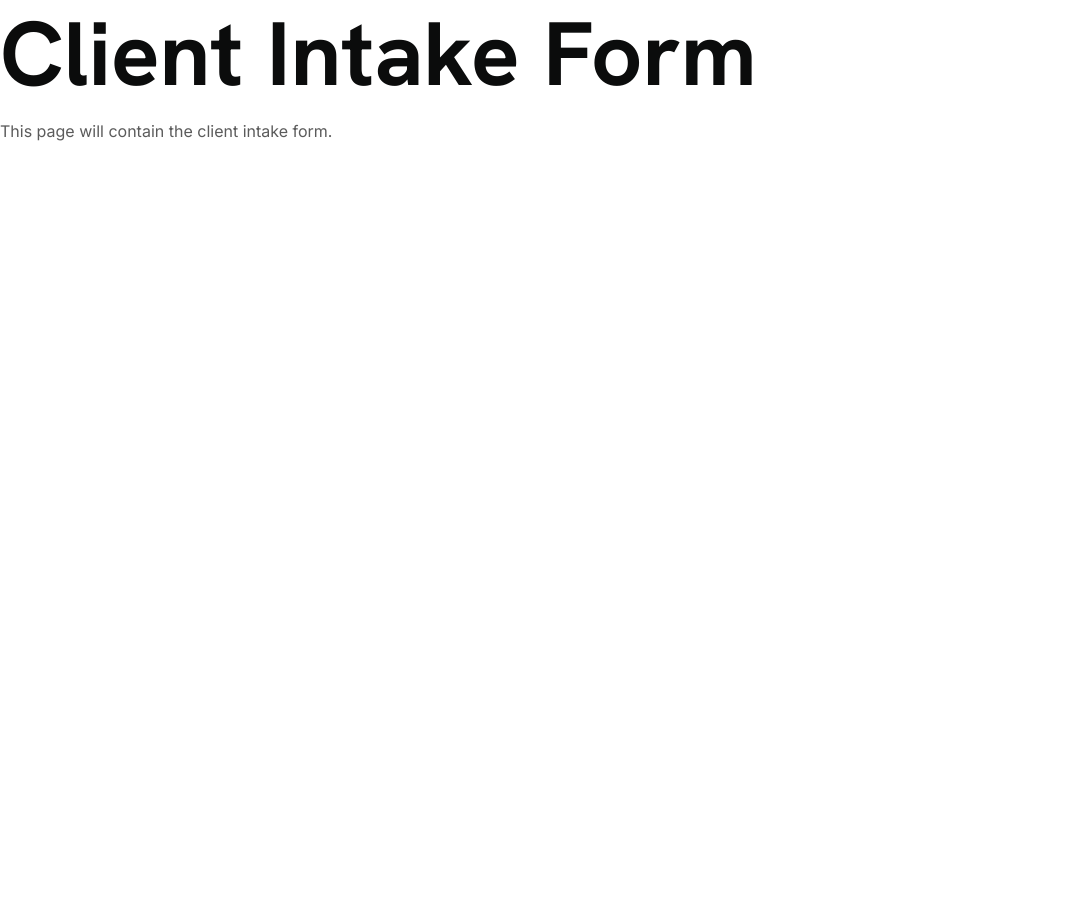
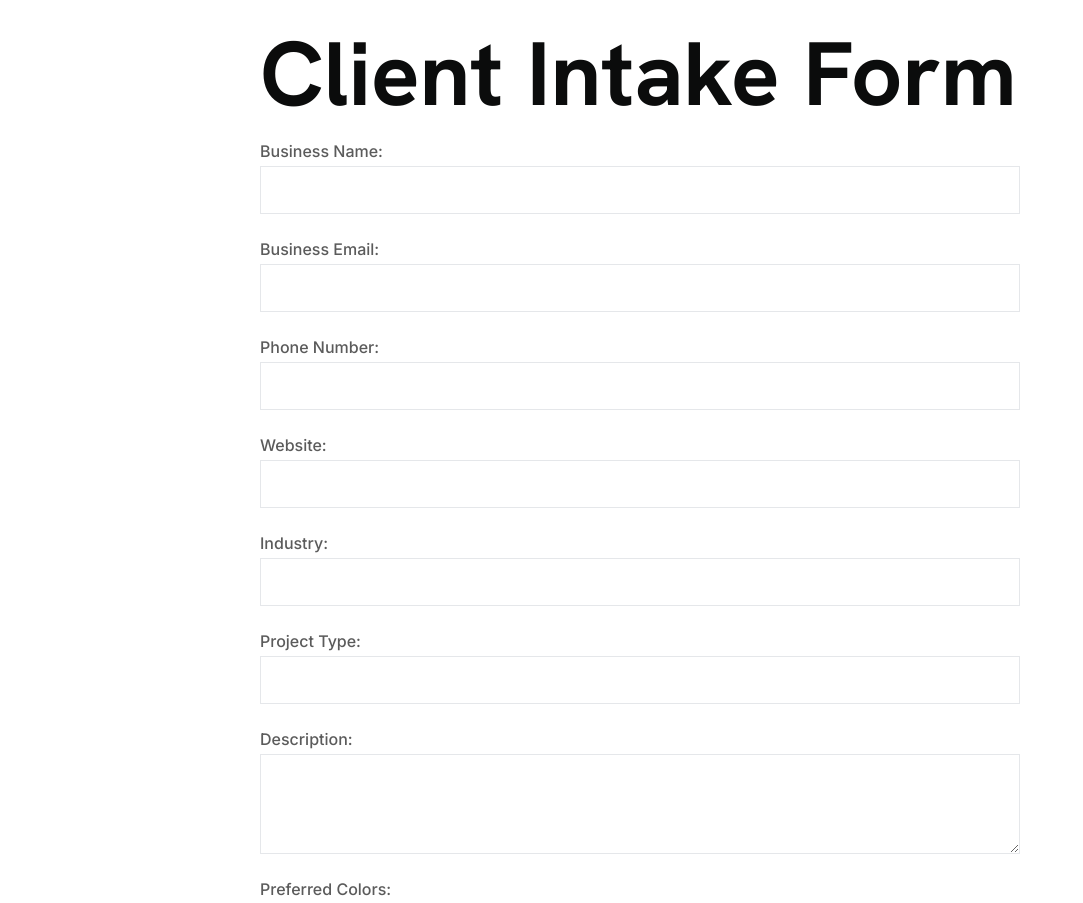
Before and after one commit to pixelways-Inc/pixelways, a Next.js app: page /client-intake in a window 1280 px wide. Shown: the top 903 px of the page, without its empty margins (0-1083 px from the left). Before the commit the page ends 800 px from the top, so only its background shows below. Built offline with nearby package versions, Linux system fonts and the light colour scheme; no server answers.

Commit message:
FEAT: Implement client intake form with Supabase integration

```diff
--- a/app/client-intake/page.js
+++ b/app/client-intake/page.js
@@ -1,10 +1,169 @@
-import React from 'react';
+import React, { useState } from 'react';
+import { supabase } from '../../utility/supabaseClient';
 
 const ClientIntakePage = () => {
+  const [formData, setFormData] = useState({
+    business_name: '',
+    business_email: '',
+    phone_number: '',
+    website: '',
+    industry: '',
+    project_type: '',
+    description: '',
+    preferred_colors: '',
+    target_audience: '',
+    competitors: '',
+    budget_range: '',
+    deadline: '',
+    special_requirements: '',
+  });
+  const [logoFile, setLogoFile] = useState(null);
+  const [otherFiles, setOtherFiles] = useState([]);
+  const [message, setMessage] = useState('');
+  const [error, setError] = useState('');
+
+  const handleChange = (e) => {
+    setFormData({ ...formData, [e.target.name]: e.target.value });
+  };
+
+  const handleLogoFileChange = (e) => {
+    setLogoFile(e.target.files[0]);
+  };
+
+  const handleOtherFilesChange = (e) => {
+    setOtherFiles(Array.from(e.target.files));
+  };
+
+  const handleSubmit = async (e) => {
+    e.preventDefault();
+    setMessage('');
+    setError('');
+
+    try {
+      let logo_url = null;
+      if (logoFile) {
+        const logoFileName = `${formData.business_name}/logo/${logoFile.name}`;
+        const { data: uploadData, error: uploadError } = await supabase.storage
+          .from('quotes')
+          .upload(logoFileName, logoFile, { cacheControl: '3600', upsert: false });
+
+        if (uploadError) throw uploadError;
+        logo_url = `${process.env.NEXT_PUBLIC_SUPABASE_URL}/storage/v1/object/public/quotes/${logoFileName}`;
+      }
+
+      const uploadedFileUrls = [];
+      for (const file of otherFiles) {
+        const otherFileName = `${formData.business_name}/other_files/${file.name}`;
+        const { data: uploadData, error: uploadError } = await supabase.storage
+          .from('quotes')
+          .upload(otherFileName, file, { cacheControl: '3600', upsert: false });
+
+        if (uploadError) throw uploadError;
+        uploadedFileUrls.push(`${process.env.NEXT_PUBLIC_SUPABASE_URL}/storage/v1/object/public/quotes/${otherFileName}`);
+      }
+
+      const { data, error: insertError } = await supabase
+        .from('client_intake')
+        .insert({
+          ...formData,
+          logo_url: logo_url,
+          uploaded_files: uploadedFileUrls.length > 0 ? uploadedFileUrls : null,
+        });
+
+      if (insertError) throw insertError;
+
+      setMessage('Client intake form submitted successfully!');
+      setFormData({
+        business_name: '',
+        business_email: '',
+        phone_number: '',
+        website: '',
+        industry: '',
+        project_type: '',
+        description: '',
+        preferred_colors: '',
+        target_audience: '',
+        competitors: '',
+        budget_range: '',
+        deadline: '',
+        special_requirements: '',
+      });
+      setLogoFile(null);
+      setOtherFiles([]);
+    } catch (err) {
+      console.error('Error submitting form:', err);
+      setError(`Failed to submit form: ${err.message}`);
+    }
+  };
+
   return (
-    <div>
+    <div style={{ padding: '20px', maxWidth: '800px', margin: 'auto' }}>
       <h1>Client Intake Form</h1>
-      <p>This page will contain the client intake form.</p>
+      {message && <p style={{ color: 'green' }}>{message}</p>}
+      {error && <p style={{ color: 'red' }}>{error}</p>}
+      <form onSubmit={handleSubmit} style={{ display: 'grid', gap: '15px' }}>
+        <label>
+          Business Name:
+          <input type="text" name="business_name" value={formData.business_name} onChange={handleChange} required style={{ width: '100%', padding: '8px' }} />
+        </label>
+        <label>
+          Business Email:
+          <input type="email" name="business_email" value={formData.business_email} onChange={handleChange} required style={{ width: '100%', padding: '8px' }} />
+        </label>
+        <label>
+          Phone Number:
+          <input type="text" name="phone_number" value={formData.phone_number} onChange={handleChange} style={{ width: '100%', padding: '8px' }} />
+        </label>
+        <label>
+          Website:
+          <input type="url" name="website" value={formData.website} onChange={handleChange} style={{ width: '100%', padding: '8px' }} />
+        </label>
+        <label>
+          Industry:
+          <input type="text" name="industry" value={formData.industry} onChange={handleChange} style={{ width: '100%', padding: '8px' }} />
+        </label>
+        <label>
+          Project Type:
+          <input type="text" name="project_type" value={formData.project_type} onChange={handleChange} style={{ width: '100%', padding: '8px' }} />
+        </label>
+        <label>
+          Description:
+          <textarea name="description" value={formData.description} onChange={handleChange} style={{ width: '100%', padding: '8px', minHeight: '100px' }}></textarea>
+        </label>
+        <label>
+          Preferred Colors:
+          <input type="text" name="preferred_colors" value={formData.preferred_colors} onChange={handleChange} style={{ width: '100%', padding: '8px' }} />
+        </label>
+        <label>
+          Target Audience:
+          <input type="text" name="target_audience" value={formData.target_audience} onChange={handleChange} style={{ width: '100%', padding: '8px' }} />
+        </label>
+        <label>
+          Competitors:
+          <input type="text" name="competitors" value={formData.competitors} onChange={handleChange} style={{ width: '100%', padding: '8px' }} />
+        </label>
+        <label>
+          Budget Range:
+          <input type="text" name="budget_range" value={formData.budget_range} onChange={handleChange} style={{ width: '100%', padding: '8px' }} />
+        </label>
+        <label>
+          Deadline:
+          <input type="text" name="deadline" value={formData.deadline} onChange={handleChange} style={{ width: '100%', padding: '8px' }} />
+        </label>
+        <label>
+          Special Requirements:
+          <textarea name="special_requirements" value={formData.special_requirements} onChange={handleChange} style={{ width: '100%', padding: '8px', minHeight: '100px' }}></textarea>
+        </label>
+        <label>
+          Upload Logo:
+          <input type="file" accept="image/*" onChange={handleLogoFileChange} style={{ width: '100%', padding: '8px' }} />
+        </label>
+        <label>
+          Upload Other Files (e.g., images, documents):
+          <input type="file" multiple onChange={handleOtherFilesChange} style={{ width: '100%', padding: '8px' }} />
+        </label>
+        <button type="submit" style={{ padding: '10px 20px', backgroundColor: '#007bff', color: 'white', border: 'none', cursor: 'pointer' }}>Submit</button>
+      </form>
     </div>
   );
 };
--- /dev/null
+++ b/utility/supabaseClient.js
@@ -0,0 +1,7 @@
+import { createClient } from '@supabase/supabase-js';
+
+// Ensure these environment variables are set in your .env.local file
+const supabaseUrl = process.env.NEXT_PUBLIC_SUPABASE_URL;
+const supabaseAnonKey = process.env.NEXT_PUBLIC_SUPABASE_ANON_KEY;
+
+export const supabase = createClient(supabaseUrl, supabaseAnonKey);
```
Also changed, not shown: 2 other files (tests, documents, lock files or other folders).
